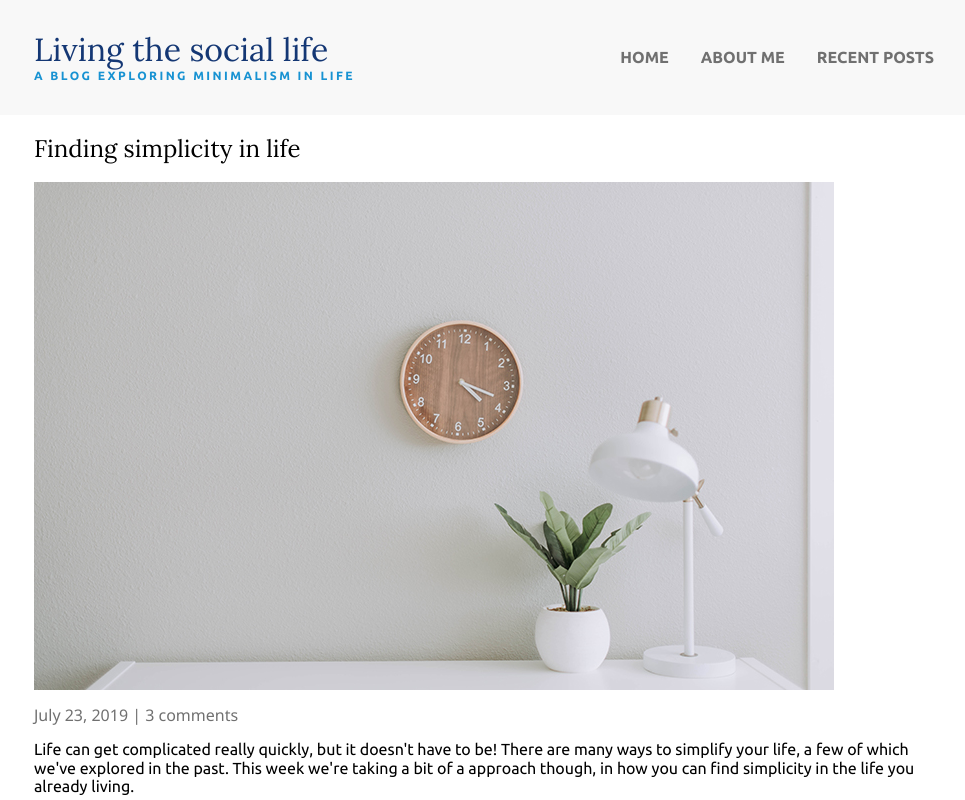
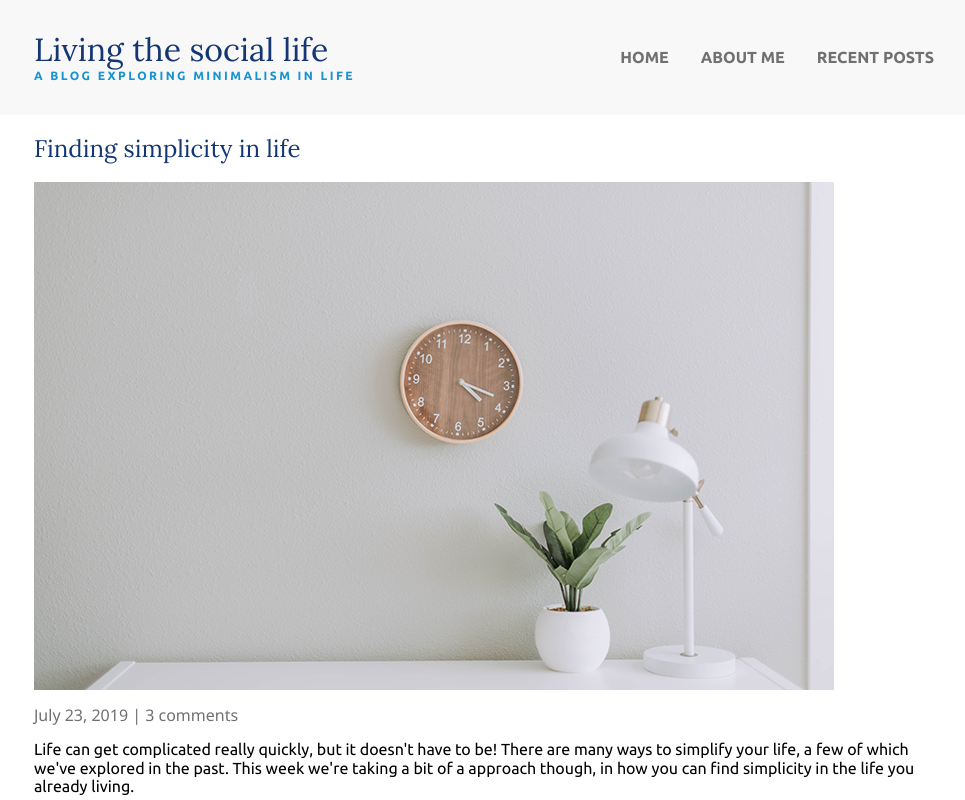
Before and after one commit to mf-dlcz/livingTheSimpleLife, a website built with Vite: page index.html in a window 1280 px wide. Shown: the top 800 px of the page, without its empty margins (156-1121 px from the left). Built offline with nearby package versions, Linux system fonts and the light colour scheme.

Commit message:
Updated the article title class:

```diff
--- a/css/styles.css
+++ b/css/styles.css
@@ -48,6 +48,11 @@ h1,
 .article-info {
     font-family: 'Segoe UI', Tahoma, Geneva, Verdana, sans-serif;
     color: #707070;
+}
+
+.article-title {
+    color: #143774;
+    font-size: 24px;
 }
 
 /* =================
```
